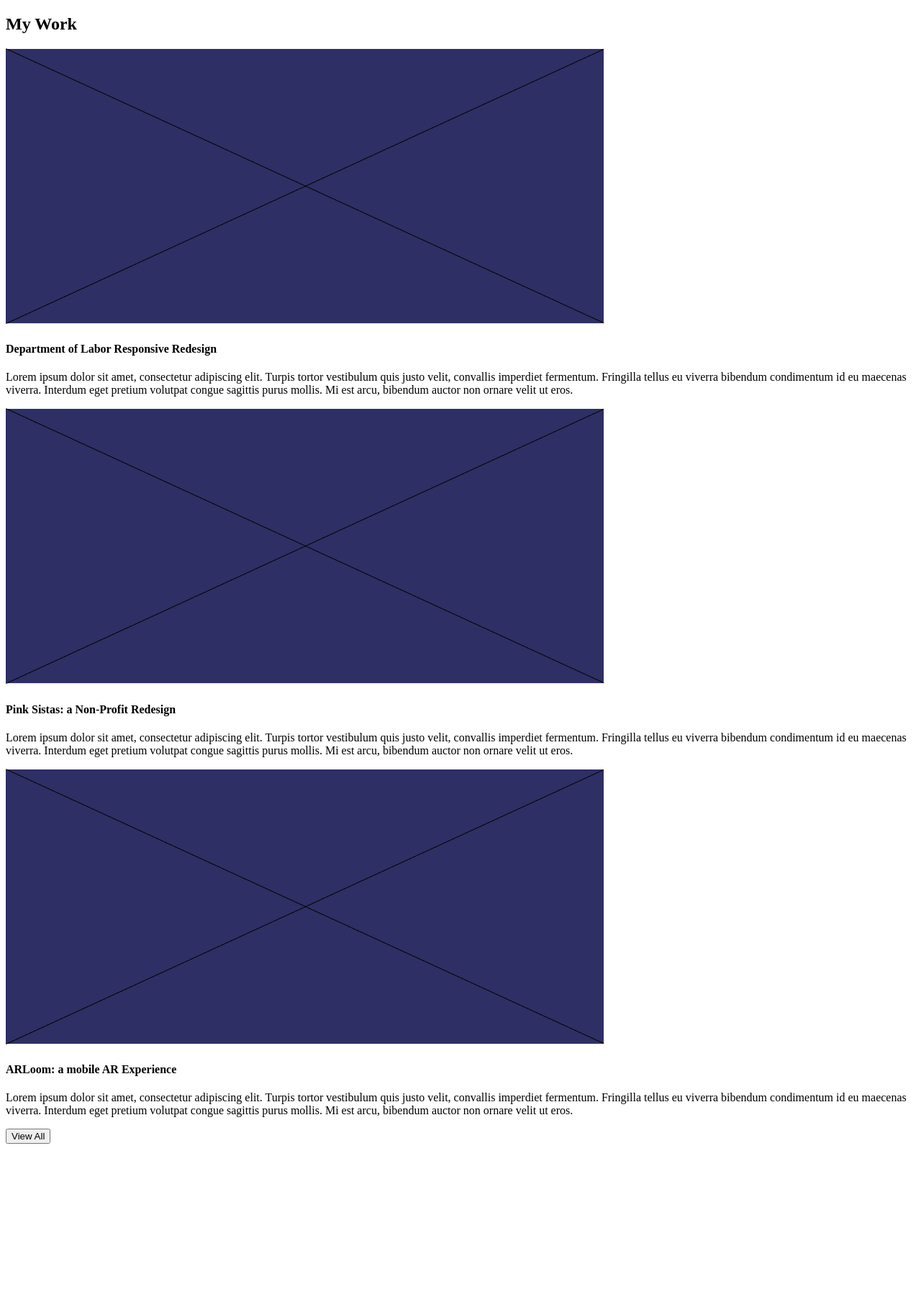
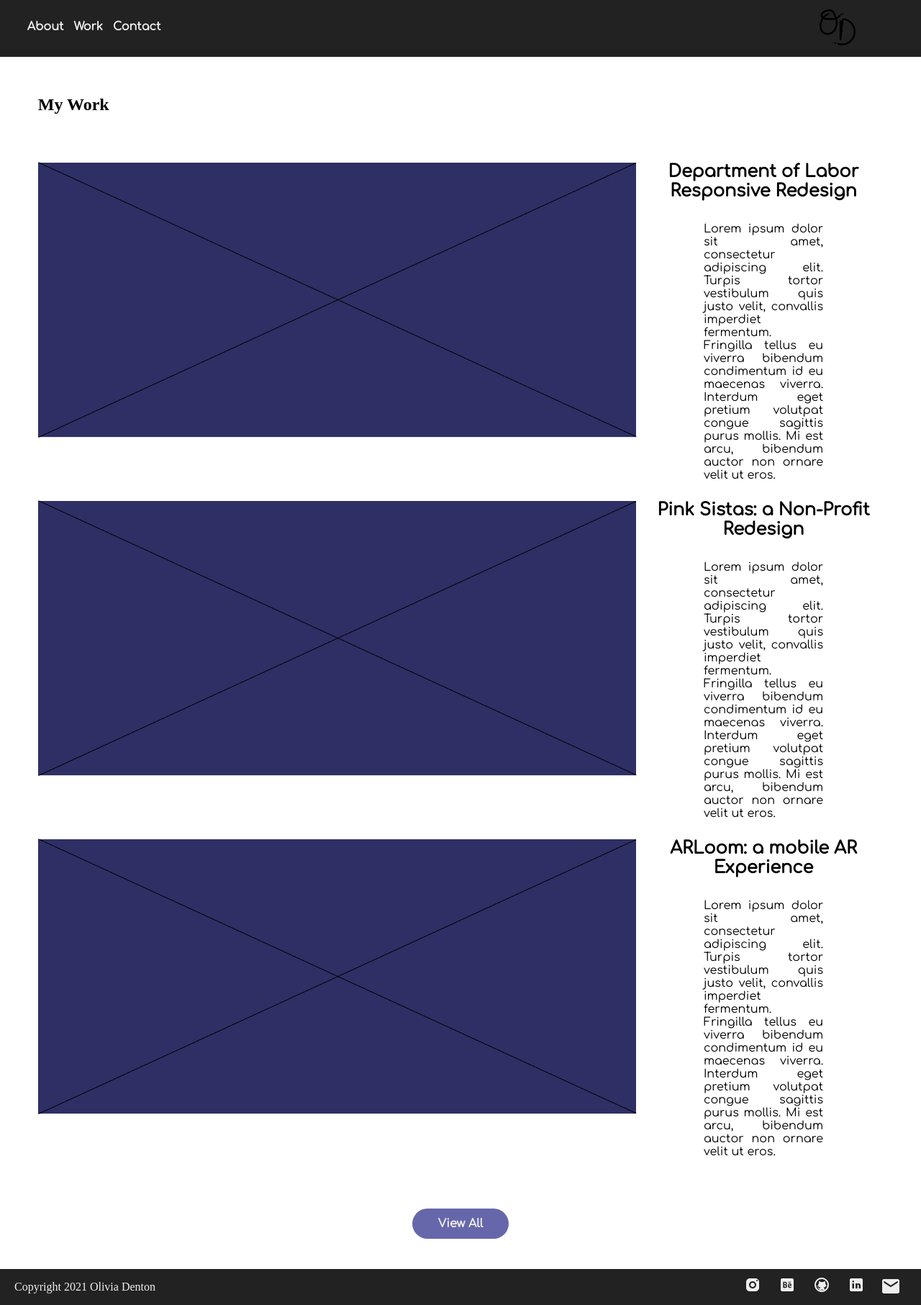
Before and after one commit to odtbee/Hw18-2, a plain HTML site: page index.html in a window 1280 px wide. Shown: the whole page at 72% size. Before the commit the page ends 1597 px from the top, so only its background shows below. Drawn offline with Linux system fonts and the light colour scheme.

Commit message:
grid styles

```diff
--- a/CSS/CSS18-2.css
+++ b/CSS/CSS18-2.css
@@ -1,10 +1,149 @@
 /*Header*/
-
-
-
+body {
+    margin: 0;
+}
+.navGroup {
+    display: flex;
+    background-color: #222222;
+    width:100%;
+    flex-direction: row;
+}
+.logo {
+    padding:1%;
+    width:10%;
+    margin-left:auto;
+    display: inline-block;
+}
+.logo > img {
+    width:50px;
+    height: auto;
+}
+.navigation {
+    padding:1%;
+    margin-top: 10px;
+    margin-right: 20px;
+    margin-left: 20px;
+    margin-bottom: 10px;
+}
+ul {
+    margin:0;
+    width: 50%;
+}
+ul > li {
+    display: inline-block;
+    text-align: center;
+    padding:5px;
+    color:#eeeeee;
+    font-family: "Comfortaa";
+    font-weight: bold;
+}
 /*My Work*/
-
-
-
+h1 {
+    text-align: left;
+    font-family: "Amethysta",serif;
+    margin:40px;
+    padding: 1%;;
+}
+.workGrid {
+    display:grid;
+    grid-template-columns: auto auto;
+    grid-gap: 10px;
+    margin-left: 40px;
+    margin-right: 40px;
+    padding: 1%;
+}
+img {
+    height: auto;
+    width: 100% auto;
+}
+h4 {
+    text-align: center;
+    font-size: 24px;
+    font-family: "Comfortaa", sans-serif;
+    margin-top: 0;
+    margin-bottom: 10px;
+}
+.gridGroup2 > p {
+    text-align: justify;
+    margin-top:30px;
+    margin-left: 25%;
+    margin-right: 25%;
+    font-family: "Comfortaa", sans-serif;
+}
+.gridGroup4 > p {
+    text-align: justify;
+    margin-top:30px;
+    margin-left: 25%;
+    margin-right: 25%;
+    font-family: "Comfortaa", sans-serif;
+}
+.GridGroup6 > p {
+    text-align: justify;
+    margin-top:30px;
+    margin-left: 25%;
+    margin-right: 25%;
+    font-family: "Comfortaa", sans-serif;
+}
+button {
+    margin:16px;
+    background-color: #6667ab;
+    color: #eeeeee;
+    font-size: 16px;
+    font-family: "Comfortaa",sans-serif;
+    font-weight: bold;
+    padding: 12px 36px;
+    border-radius: 24px;
+    border: none;
+}
+.moreButton {
+    display: flex;
+    justify-content: center;
+    align-items: center;
+    margin: 2%;
+}
 
 /*Footer*/
+footer {
+    background: #222222;
+}
+.copyright {
+    margin-left: 20px;
+}
+.iconContainer {
+    margin-left:auto;
+    margin-right:20px;
+}
+.iconContainer > img {
+    width: 24px;
+    padding:10px;
+}
+.flexFooter {
+    display: flex;
+    flex-direction: row;
+}
+.copyright > P {
+    font-family: "Amethysta",serif;
+    color:#eeeeee;
+}
+/**/
+@media only screen and (max-width:600){
+    .navGroup {
+        display: flex;
+        background-color: #222222;
+        width:100%;
+        flex-direction:column;
+    }
+    .logo {
+        width: 100%;
+    }
+    .workGrid {
+        display:grid;
+        grid-template-columns: auto;
+        grid-template-rows: auto auto auto auto auto auto;
+        grid-gap: 10px;
+        margin-left: 40px;
+        margin-right: 40px;
+        padding: 1%;
+    }
+
+}
--- a/index.html
+++ b/index.html
@@ -4,54 +4,73 @@
     <head>
         <title></title>
         <link rel="stylesheet" href="CSS/CSS18-2.css">
+        <link rel="preconnect" href="https://fonts.googleapis.com">
+        <link rel="preconnect" href="https://fonts.gstatic.com" crossorigin>
+        <link href="https://fonts.googleapis.com/css2?family=Comfortaa&display=swap" rel="stylesheet">
         <meta name="viewport" content="width=device-width, initial-scale=1.0">
     </head>
     <body>
 
-        <header></header>
+        <header>
+            <div class=navGroup>
+                <ul class=navigation>
+                    <li>About</li>
+                    <li>Work</li>
+                    <li>Contact</li>
+                </ul>
+                <div class=logo>
+                    <img src="IMAGES/Asset 2@300x.png">
+                </div>
+            </div>
+        </header>
 
-
+<!--My Work section consructed using CSS grids-->
         <section class="myWork">
             <h1>My Work</h1>
             <div class=workGrid>
 
-                <div>
+                <div class="gridGroup1">
                     <img src="IMAGES/Group 2.png">
-                    <div>
+                </div>
+                <div class="gridGroup2">
                     <h4>Department of Labor Responsive Redesign</h4>
                     <p>Lorem ipsum dolor sit amet, consectetur adipiscing elit. Turpis tortor vestibulum quis justo velit, convallis imperdiet fermentum. Fringilla tellus eu viverra bibendum condimentum id eu maecenas viverra. Interdum eget pretium volutpat congue sagittis purus mollis. Mi est arcu, bibendum auctor non ornare velit ut eros.</p>
                 </div>
+                <div class="gridGroup3">
+                    <img src="IMAGES/Group 2.png">
                 </div>
-
-                <div>
-                    <img src="IMAGES/Group 2.png">
-                    <div>
+                <div class="gridGroup4">
                     <h4>Pink Sistas: a Non-Profit Redesign</h4>
                     <p>Lorem ipsum dolor sit amet, consectetur adipiscing elit. Turpis tortor vestibulum quis justo velit, convallis imperdiet fermentum. Fringilla tellus eu viverra bibendum condimentum id eu maecenas viverra. Interdum eget pretium volutpat congue sagittis purus mollis. Mi est arcu, bibendum auctor non ornare velit ut eros.</p>
                 </div>
+                <div class="gridGroup5">
+                    <img src="IMAGES/Group 2.png">
                 </div>
-
-                <div>
-                    <img src="IMAGES/Group 2.png">
-                    <div>
+                <div class="GridGroup6">
                     <h4>ARLoom: a mobile AR Experience</h4>
                     <p>Lorem ipsum dolor sit amet, consectetur adipiscing elit. Turpis tortor vestibulum quis justo velit, convallis imperdiet fermentum. Fringilla tellus eu viverra bibendum condimentum id eu maecenas viverra. Interdum eget pretium volutpat congue sagittis purus mollis. Mi est arcu, bibendum auctor non ornare velit ut eros.</p>
                 </div>
             </div>
-
+            <div class="moreButton">
+                <button>View All</button>
             </div>
-            <button>View All</button>
-
-
-
-
-
 
         </section>
 
-
-
-        <footer></footer>
+        <footer>
+            <div class="flexFooter">
+                <div class="copyright">
+                    <p>Copyright 2021 Olivia Denton</p>
+                </div>
+                <div class="iconContainer">
+                    <img src="IMAGES/SVG Squad/Instagram.svg">
+                    <img src="IMAGES/SVG Squad/Behance.svg">
+                    <img src="IMAGES/SVG Squad/GitHub.svg">
+                    <img src="IMAGES/SVG Squad/LinkedIn.svg">
+                    <img src="IMAGES/SVG Squad/Email.svg">
+                </div>
+            </div>
+        </footer>
 
 
 
```
Also changed, not shown: IMAGES/SVG Squad/Behance.svg (added), IMAGES/SVG Squad/Email.svg (added), IMAGES/SVG Squad/GitHub.svg (added), IMAGES/SVG Squad/Instagram.svg (added), IMAGES/SVG Squad/LinkedIn.svg (added). Lines whose indentation alone changed are shown as unchanged.
